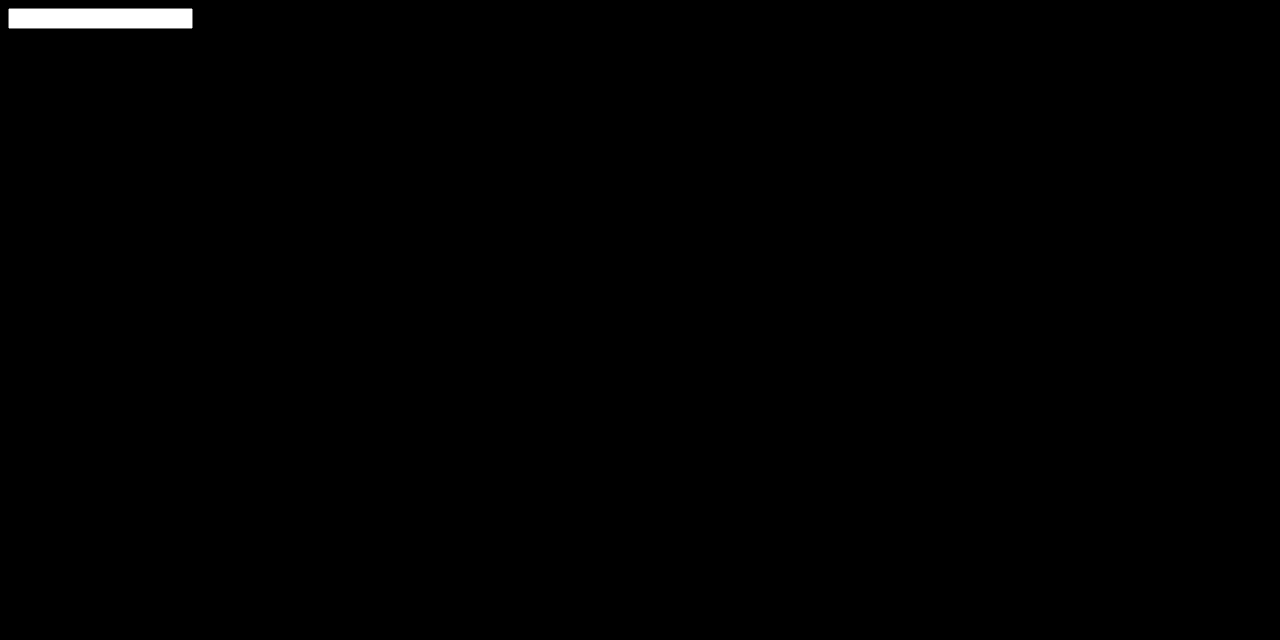
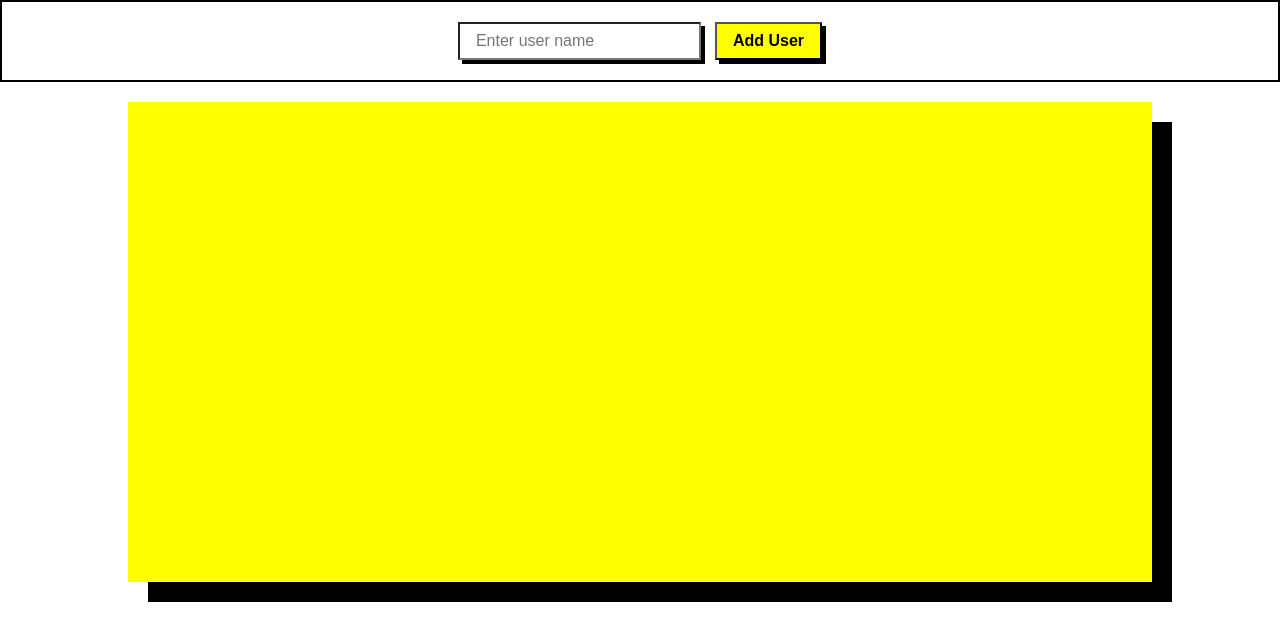
Before and after one commit to RizkiBayuPasenaa/user-management-ts, a website with bundled scripts: page index.html in a window 1280 px wide. Built offline with nearby package versions, Linux system fonts and the light colour scheme.

Commit message:
Update 2 finish

```diff
--- a/index.html
+++ b/index.html
@@ -3,16 +3,16 @@
 <head>
   <meta charset="UTF-8">
   <meta name="viewport" content="width=device-width, initial-scale=1.0">
-  <title>USER MANAGEMENT + TS</title>
+  <link rel="stylesheet" href="/src/css/style.css">
+  <title>User Management + TS</title>
 </head>
 <body>
   <main>
     <div class="header">
-      <input type="text" id="myInput">
+      <input type="text" id="userinput" placeholder="Enter user name">
+      <button id="adduser">Add User</button>
     </div>
-  <div class="result"">
-
-  </div>
+    <div id="result"></div>
   </main>
   <script src="dist/main.js"></script>
 </body>
--- /dev/null
+++ b/src/css/style.css
@@ -0,0 +1,39 @@
+* {
+  margin: 0;
+  padding: 0;
+}
+
+main {
+  width: 100%;
+  height: 100vh;
+}
+
+.header {
+  border: 2px solid black;
+  padding: 20px;
+  text-align: center;
+  margin-bottom: 20px;
+}
+
+#result {
+  margin: auto;
+  width: 80%;
+  box-shadow: 20px 20px;
+  height: 60vh;
+  background-color: yellow;
+}
+
+input {
+  padding: 8px 16px;
+  font-size: 1rem;
+  box-shadow: 4px 4px;
+  margin-right: 10px;
+}
+
+button {
+  padding: 8px 16px;
+  box-shadow: 4px 4px;
+  font-size: 1rem;
+  font-weight: 600;
+  background-color: yellow;
+}
--- a/src/main.ts
+++ b/src/main.ts
@@ -1,12 +1,40 @@
-document.body.style.backgroundColor = "black";
-document.body.style.color = "white";
-
-let url = "https://fakestoreapi.com/products";
-
-let input = document.getElementById('myInput') as HTMLInputElement;
+const input = document.getElementById('userinput') as HTMLInputElement;
+const button = document.getElementById('adduser') as HTMLElement;
 const result = document.getElementById('result') as HTMLElement;
 
-input.addEventListener('input' , (e: Event) => {
-  const target = e.target as HTMLInputElement;
-  result.textContent = `Your type: ${target.value}`;
-})
+let users: string[] = [];
+
+function addUser(inputValue: string): void {
+    users.push(inputValue);
+}
+
+function updateResult(): void {
+    result.innerHTML = '';
+
+    users.forEach((user, index) => {
+        const userElement = document.createElement('p');
+        userElement.textContent = `${index + 1}. ${user}`;
+        result.appendChild(userElement);
+    });
+}
+
+function handleButtonClick(): void {
+    const inputValue = input.value.trim();
+
+    if (inputValue === '') {
+        alert("Belum menginputkan apapun!");
+        return;
+    }
+
+    addUser(inputValue);
+    updateResult();
+    console.log(users);
+
+    input.value = '';
+}
+
+function setupEventListeners(): void {
+    button.addEventListener('click', handleButtonClick);
+}
+
+setupEventListeners();
```
